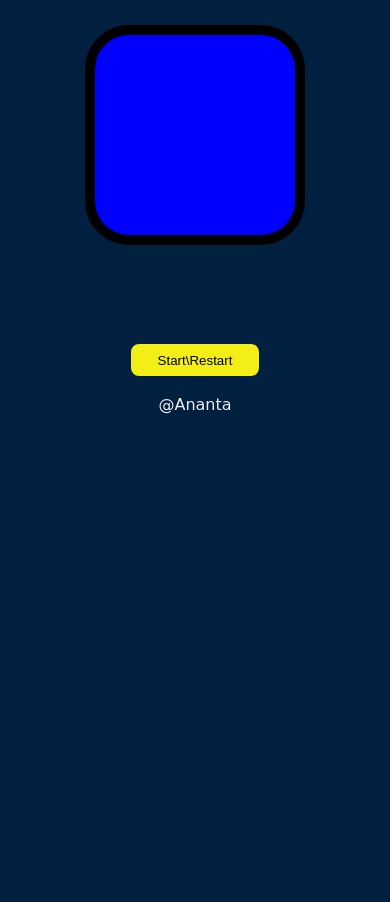
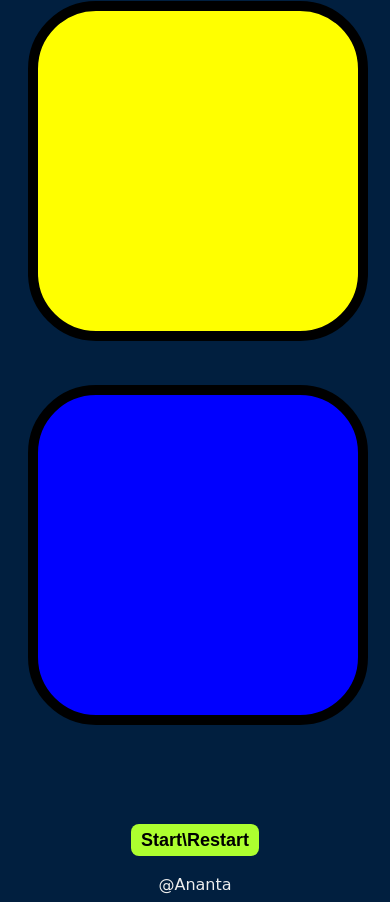
Before and after one commit to Ananta-Paul/Simon-Game, a plain HTML site: page index.html in a window 390 px wide. Shown: the part 994-1896 px from the top of the page. Before the commit the page ends 1416 px from the top, so only its background shows below. Drawn offline with nearby package versions, Linux system fonts and the light colour scheme.

Commit message:
Update styles.css

```diff
--- a/styles.css
+++ b/styles.css
@@ -52,12 +52,19 @@ body {
   margin: 20px;
   height: 2rem;
   width: 8rem;
-  border: 4px solid rgb(243, 239, 22);
-  background-color: rgb(243, 239, 22);
-  -moz-border-radius: 8;
+  border: 0px solid #dd12e48c;
+  background-color: greenyellow;
+  -moz-border-radius: 10;
   border-radius: 8px;
+  font-size: 18px;
+  font-family: 'Montserrat', sans-serif;
+  font-weight: bold;
   /* border-radius: 10%; */
   margin:auto;
+}
+.start:hover{
+  background: blueviolet;
+  text-decoration-color: Blue;
 }
 
 .pressed {
@@ -75,6 +82,11 @@ footer {
   .container{
       margin-top: 20%;
       margin-bottom:20%;
+
+  }
+ .btn{
+  height: 20rem;
+  width: 20rem;
   }
 
 
```
